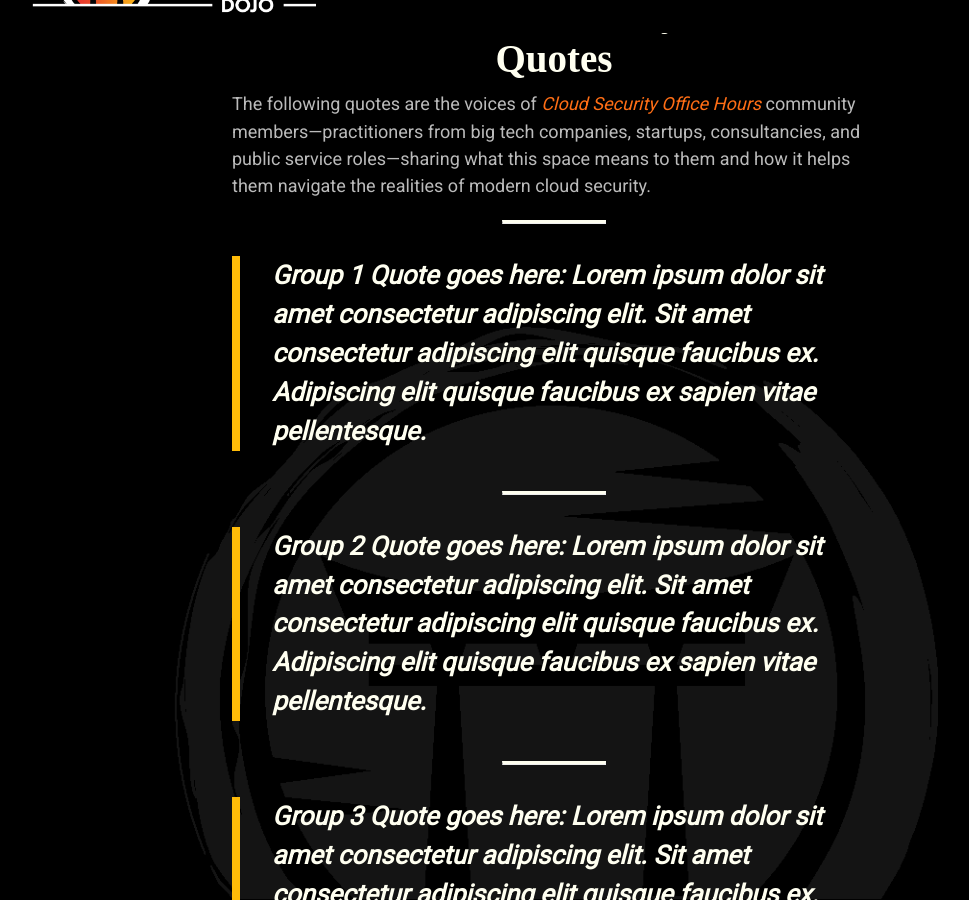
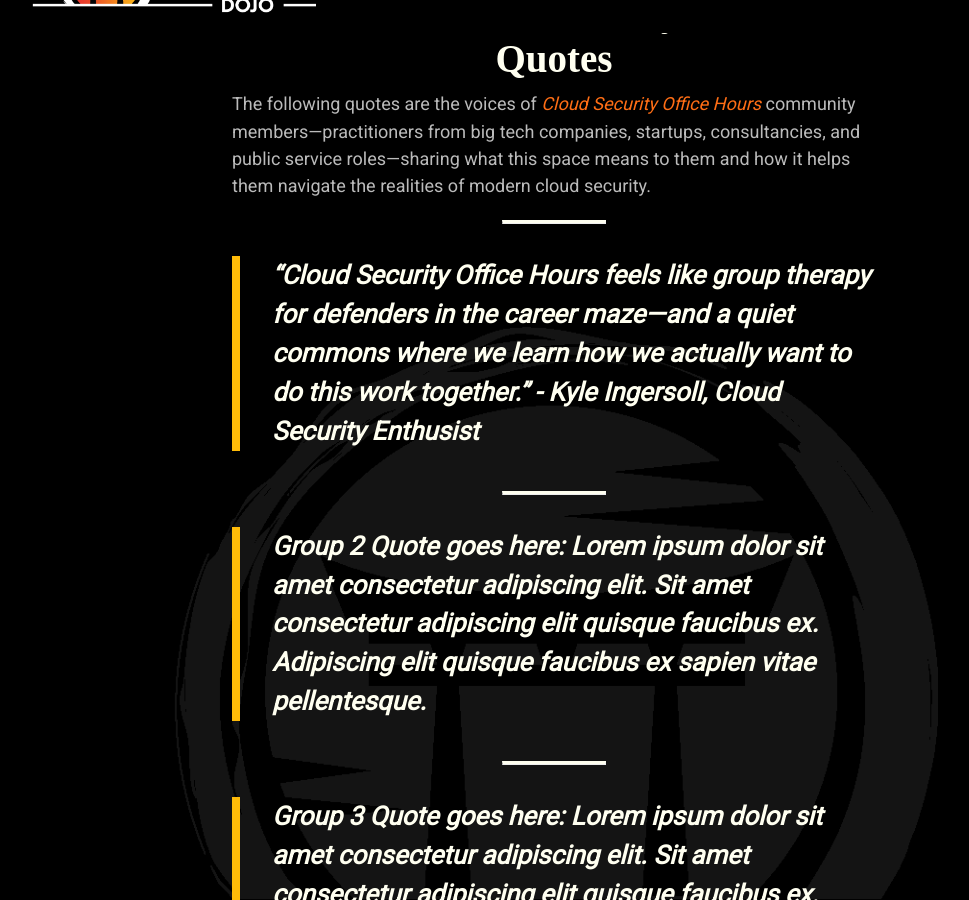
Before and after one commit to mindset-dojo/mindset-dojo.github.io, a Jekyll site: the page built from _insights/2025/kyle-ingersoll/2025-12-08-csoh-defender-commons-sane-game.md, in a window 1280 px wide and 900 px high, scrolled down 867 px. Shown: the whole window, without its empty margins (86-1055 px from the left). Built offline with Jekyll 4.4.1, drawn with Linux system fonts in a browser that asks for light colours; some web fonts are replaced.

Commit message:
feat(article): add quote.

```diff
--- a/_insights/2025/kyle-ingersoll/2025-12-08-csoh-defender-commons-sane-game.md
+++ b/_insights/2025/kyle-ingersoll/2025-12-08-csoh-defender-commons-sane-game.md
@@ -32,7 +32,7 @@
 
 ---
 
-> **Group 1 Quote goes here: Lorem ipsum dolor sit amet consectetur adipiscing elit. Sit amet consectetur adipiscing elit quisque faucibus ex. Adipiscing elit quisque faucibus ex sapien vitae pellentesque.**
+> **“Cloud Security Office Hours feels like group therapy for defenders in the career maze—and a quiet commons where we learn how we actually want to do this work together.” - Kyle Ingersoll, Cloud Security Enthusist**
 
 ---
 
```
